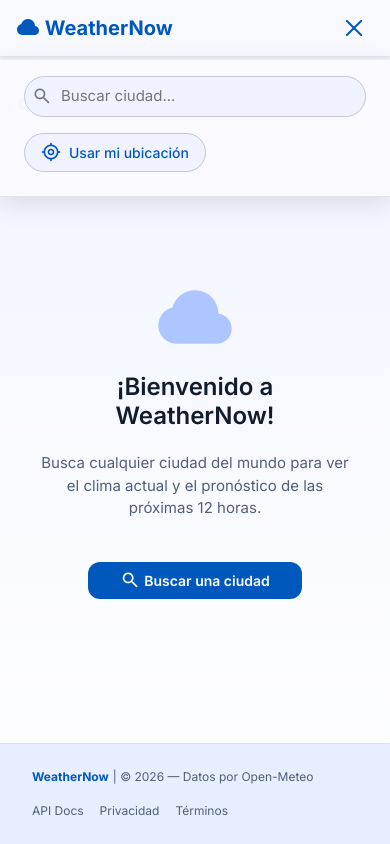
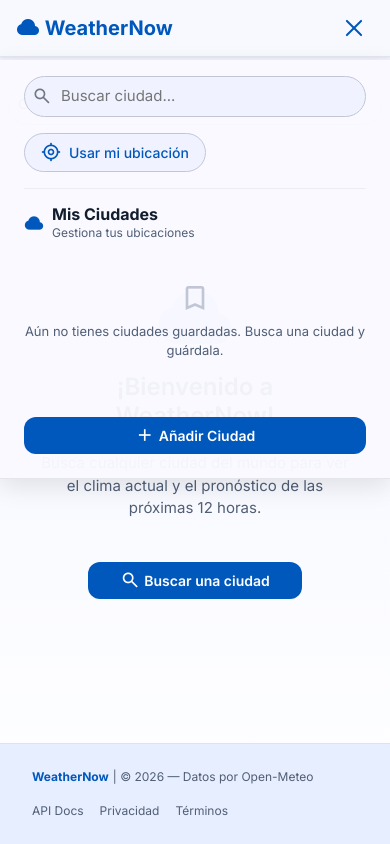
Before and after one commit to oscarmangutduran/weather, a Vue app: page / in a window 390 px wide. Both pictures are taken after a click on the button "Abrir menú". Built offline with nearby package versions, Linux system fonts and the light colour scheme.

Commit message:
Localidades en el menu

```diff
--- a/src/App.vue
+++ b/src/App.vue
@@ -3,8 +3,12 @@
     <!-- Header con buscador desktop -->
     <AppHeader
       :search-cities="searchCities"
+      :saved-cities="savedCities"
+      :active-city="currentCity"
       @city-selected="onCitySelected"
       @use-location="onUseLocation"
+      @remove-city="onRemoveCity"
+      @open-search="openSearchModal"
     />
 
     <!-- Layout principal -->
--- a/src/components/Header.vue
+++ b/src/components/Header.vue
@@ -91,7 +91,9 @@
     </div>
 
     <!-- Menú móvil desplegable -->
-    <div class="mobile-menu" :class="{ 'is-open': menuOpen }" aria-hidden="!menuOpen">
+    <div class="mobile-menu" :class="{ 'is-open': menuOpen }" :aria-hidden="!menuOpen">
+
+      <!-- Buscador -->
       <div class="mobile-search-wrapper" ref="mobileSearchRef">
         <span class="material-symbols-outlined search-icon">search</span>
         <input
@@ -140,7 +142,7 @@
         </div>
       </div>
 
-      <!-- Botón de ubicación en el menú móvil -->
+      <!-- Botón de ubicación -->
       <button
         class="mobile-location-btn"
         @click="onMobileLocation"
@@ -149,6 +151,64 @@
         <span class="material-symbols-outlined">my_location</span>
         Usar mi ubicación
       </button>
+
+      <!-- Separador -->
+      <hr class="mobile-menu-divider" />
+
+      <!-- Sección: Mis Ciudades -->
+      <div class="mobile-saved-section">
+        <div class="mobile-saved-header">
+          <span class="material-symbols-outlined icon-filled" style="font-size:2rem; color:var(--color-primary);">cloud</span>
+          <div>
+            <h2 class="mobile-saved-title">Mis Ciudades</h2>
+            <p class="mobile-saved-subtitle">Gestiona tus ubicaciones</p>
+          </div>
+        </div>
+
+        <!-- Lista de ciudades guardadas -->
+        <ul class="mobile-saved-list" aria-label="Ciudades guardadas">
+          <template v-if="savedCities.length > 0">
+            <li
+              v-for="city in savedCities"
+              :key="city.id"
+              class="mobile-saved-item"
+              :class="{ active: isActive(city) }"
+              role="button"
+              tabindex="0"
+              :aria-label="`Ver clima de ${city.name}`"
+              @click="selectSavedCity(city)"
+              @keydown.enter="selectSavedCity(city)"
+            >
+              <div class="mobile-saved-info">
+                <span class="material-symbols-outlined" style="font-size:1.8rem; color:var(--color-secondary); flex-shrink:0;">location_on</span>
+                <div>
+                  <div class="mobile-saved-name">{{ city.name }}</div>
+                  <div class="mobile-saved-country">{{ city.country }}</div>
+                </div>
+              </div>
+              <button
+                class="btn-delete-city"
+                :aria-label="`Eliminar ${city.name}`"
+                :title="`Eliminar ${city.name}`"
+                @click.stop="$emit('remove-city', city)"
+              >
+                <span class="material-symbols-outlined">delete</span>
+              </button>
+            </li>
+          </template>
+          <!-- Estado vacío -->
+          <li v-else class="mobile-saved-empty" aria-live="polite">
+            <span class="material-symbols-outlined">bookmark_border</span>
+            Aún no tienes ciudades guardadas. Busca una ciudad y guárdala.
+          </li>
+        </ul>
+
+        <!-- Botón añadir ciudad -->
+        <button class="btn-add-city mobile-add-btn" @click="onOpenSearch" aria-label="Añadir nueva ciudad">
+          <span class="material-symbols-outlined">add</span>
+          Añadir Ciudad
+        </button>
+      </div>
     </div>
 
     <!-- Overlay para cerrar el menú -->
@@ -164,13 +224,12 @@
 }
 
 const props = defineProps({
-  searchCities: {
-    type: Function,
-    required: true,
-  },
+  searchCities: { type: Function, required: true },
+  savedCities:  { type: Array,    default: () => [] },
+  activeCity:   { type: Object,   default: null },
 })
 
-const emit = defineEmits(['city-selected', 'use-location'])
+const emit = defineEmits(['city-selected', 'use-location', 'remove-city', 'open-search'])
 
 const query           = ref('')
 const suggestions     = ref([])
@@ -184,18 +243,31 @@
 // --- Hamburguesa ---
 function toggleMenu() {
   menuOpen.value = !menuOpen.value
-  if (menuOpen.value) {
-    document.body.style.overflow = 'hidden'
-  } else {
-    document.body.style.overflow = ''
-    closeSuggestions()
-  }
+  document.body.style.overflow = menuOpen.value ? 'hidden' : ''
+  if (!menuOpen.value) closeSuggestions()
 }
 
 function closeMenu() {
   menuOpen.value = false
   document.body.style.overflow = ''
   closeSuggestions()
+}
+
+// --- Ciudades guardadas ---
+function isActive(city) {
+  return props.activeCity
+    && props.activeCity.latitude  === city.latitude
+    && props.activeCity.longitude === city.longitude
+}
+
+function selectSavedCity(city) {
+  emit('city-selected', city)
+  closeMenu()
+}
+
+function onOpenSearch() {
+  emit('open-search')
+  closeMenu()
 }
 
 // --- Búsqueda ---
@@ -227,15 +299,11 @@
 }
 
 function onSearchEnter() {
-  if (suggestions.value.length > 0) {
-    selectCity(suggestions.value[0])
-  }
+  if (suggestions.value.length > 0) selectCity(suggestions.value[0])
 }
 
 function onSearchEnterMobile() {
-  if (suggestions.value.length > 0) {
-    selectCityMobile(suggestions.value[0])
-  }
+  if (suggestions.value.length > 0) selectCityMobile(suggestions.value[0])
 }
 
 function onMobileLocation() {
@@ -251,16 +319,12 @@
 function handleClickOutside(e) {
   const inDesktop = searchContainerRef.value && searchContainerRef.value.contains(e.target)
   const inMobile  = mobileSearchRef.value   && mobileSearchRef.value.contains(e.target)
-  if (!inDesktop && !inMobile) {
-    showSuggestions.value = false
-  }
+  if (!inDesktop && !inMobile) showSuggestions.value = false
 }
 
 // Cerrar con Escape
 function handleKeydown(e) {
-  if (e.key === 'Escape' && menuOpen.value) {
-    closeMenu()
-  }
+  if (e.key === 'Escape' && menuOpen.value) closeMenu()
 }
 
 onMounted(() => {
--- a/src/css/style.css
+++ b/src/css/style.css
@@ -1357,7 +1357,122 @@
     from { opacity: 0; }
     to   { opacity: 1; }
   }
+
+  /* ---------- Menú móvil: scroll para contenido largo ---------- */
+  .mobile-menu {
+    max-height: calc(100vh - 6rem);
+    overflow-y: auto;
+  }
+
+  /* Separador */
+  .mobile-menu-divider {
+    border: none;
+    border-top: 1px solid var(--color-outline-variant);
+    margin: 0;
+  }
+
+  /* ---------- Sección ciudades guardadas ---------- */
+  .mobile-saved-section {
+    display: flex;
+    flex-direction: column;
+    gap: var(--space-md);
+  }
+
+  .mobile-saved-header {
+    display: flex;
+    align-items: center;
+    gap: var(--space-sm);
+  }
+
+  .mobile-saved-title {
+    font-size: 1.6rem;
+    font-weight: 700;
+    color: var(--color-on-surface);
+    margin: 0;
+  }
+
+  .mobile-saved-subtitle {
+    font-size: 1.2rem;
+    color: var(--color-secondary);
+    margin: 0;
+  }
+
+  /* Lista */
+  .mobile-saved-list {
+    list-style: none;
+    padding: 0;
+    margin: 0;
+    display: flex;
+    flex-direction: column;
+    gap: 0.4rem;
+  }
+
+  .mobile-saved-item {
+    display: flex;
+    align-items: center;
+    justify-content: space-between;
+    padding: var(--space-sm) var(--space-md);
+    border-radius: var(--radius-lg);
+    cursor: pointer;
+    transition: background 0.15s;
+    border: 1px solid transparent;
+  }
+
+  .mobile-saved-item:hover {
+    background: var(--color-surface-container-low);
+  }
+
+  .mobile-saved-item.active {
+    background: rgba(0, 88, 188, 0.08);
+    border-color: rgba(0, 88, 188, 0.2);
+  }
+
+  .mobile-saved-info {
+    display: flex;
+    align-items: center;
+    gap: var(--space-sm);
+    min-width: 0;
+  }
+
+  .mobile-saved-name {
+    font-size: 1.4rem;
+    font-weight: 600;
+    color: var(--color-on-surface);
+    white-space: nowrap;
+    overflow: hidden;
+    text-overflow: ellipsis;
+  }
+
+  .mobile-saved-country {
+    font-size: 1.2rem;
+    color: var(--color-secondary);
+  }
+
+  /* Estado vacío */
+  .mobile-saved-empty {
+    display: flex;
+    flex-direction: column;
+    align-items: center;
+    gap: var(--space-sm);
+    padding: var(--space-lg) 0;
+    text-align: center;
+    font-size: 1.3rem;
+    color: var(--color-secondary);
+    list-style: none;
+  }
+
+  .mobile-saved-empty .material-symbols-outlined {
+    font-size: 3.2rem;
+    color: var(--color-outline-variant);
+  }
+
+  /* Botón añadir ciudad (móvil) */
+  .mobile-add-btn {
+    width: 100%;
+    justify-content: center;
+  }
 }
+
 
 /* ---- Tablet grande (769px – 1024px): buscador más pequeño ---- */
 @media (min-width: 769px) and (max-width: 1024px) {
```
